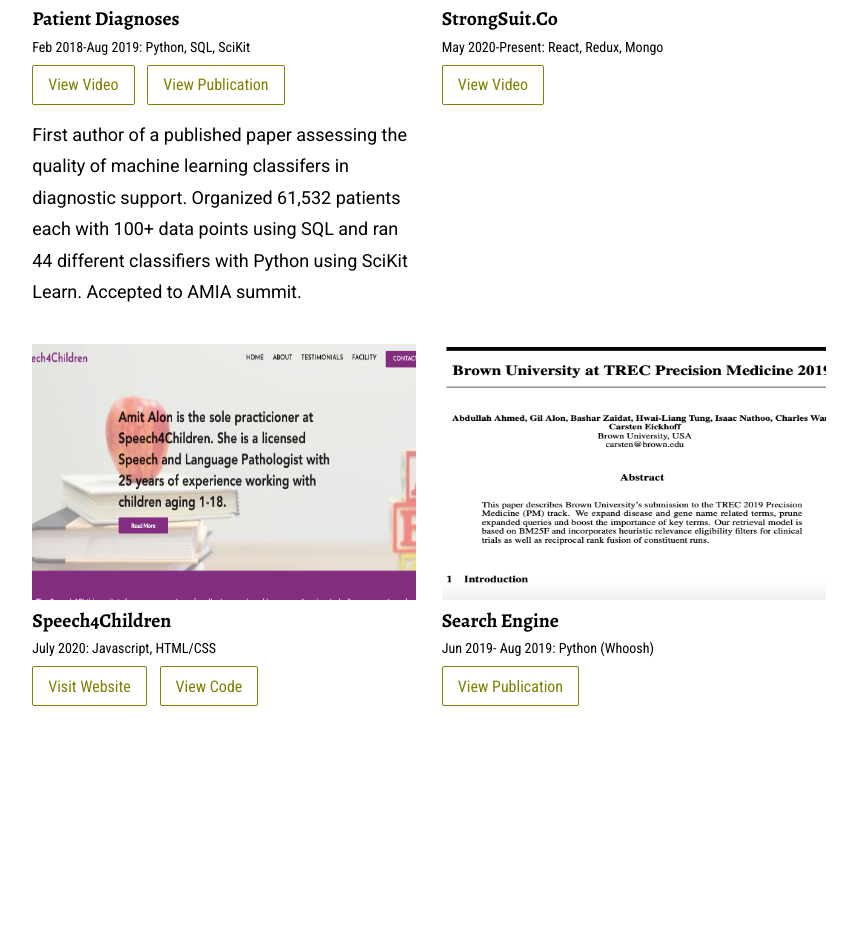
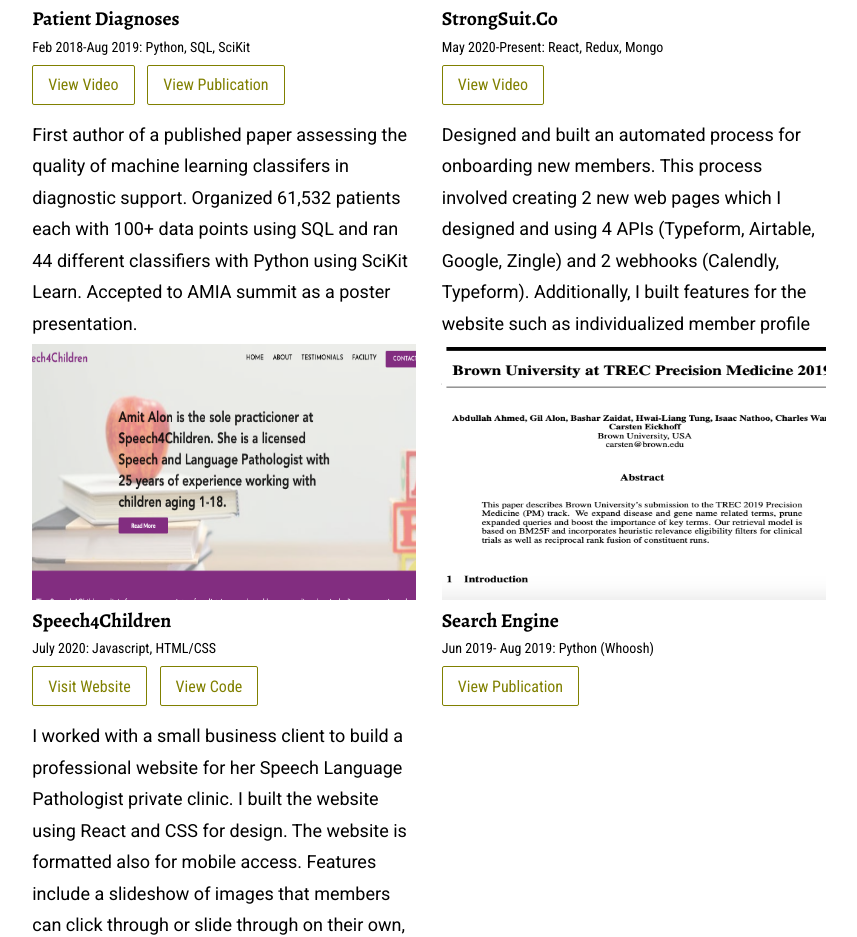
Before and after one commit to galon1/portfolio, a React (Create React App) app: page / in a window 1280 px wide. Shown: the part 1500-2437 px from the top of the page, without its empty margins (211-1068 px from the left). Built offline with nearby package versions, Linux system fonts and the light colour scheme.

Commit message:
Updates to resume and additions to project descriptions

```diff
--- a/src/components/Home.js
+++ b/src/components/Home.js
@@ -14,10 +14,10 @@
             <div className="wrapper">
                 <Navigation />
                     <h2 className="name-title">GIL <br />ALON
-                    <Tooltip title="press to see my github!" color='geekblue'>
+                    <Tooltip title="Press to see my LinkedIn!" color='geekblue'>
                     <Button type="ghost" className="avatar-icon" icon={<LinkedinOutlined className="avatar-size"/>} onClick={() => {  window.open("https://www.linkedin.com/in/gil-alon/", "_blank") }}></Button>
                     </Tooltip>
-        <Tooltip title="press to see my LinkedIn!" color='geekblue'>
+        <Tooltip title="Press to see my GitHub!" color='geekblue'>
          <Button type="ghost" size="large" className="avatar-icon" icon={<GithubOutlined className="avatar-size"/>} onClick={() => { window.open("https://github.com/galon1", "_blank")}}></Button>
          </Tooltip></h2>
          <h2 style={{ fontSize: '55px', }} >Computer Science Student: <br />Brown University </h2>
--- a/src/components/Projects.js
+++ b/src/components/Projects.js
@@ -44,7 +44,11 @@
         const projectinfo = ["Feb 2018-Aug 2019: Python, SQL, SciKit", "May 2020-Present: React, Redux, Mongo", "July 2020: Javascript, HTML/CSS", "Jun 2019- Aug 2019: Python (Whoosh)", "May 2020: Python (Bcrypt)", "Dec 2018: Java"]
         const images = [amia_paper, strongsuit, amitalon, whoosh, bcrypt, othello]
         const descriptions = [`First author of a published paper assessing the quality of machine learning classifers in diagnostic support. Organized
-            61,532 patients each with 100+ data points using SQL and ran 44 different classifiers with Python using SciKit Learn. Accepted to AMIA summit.`,]
+            61,532 patients each with 100+ data points using SQL and ran 44 different classifiers with Python using SciKit Learn. Accepted to AMIA summit as a poster presentation.`,
+            `Designed and built an automated process for onboarding new members. This process involved creating 2 new web pages which I designed and using 4 APIs (Typeform, Airtable, Google, Zingle) and 2 webhooks (Calendly, Typeform).
+            Additionally, I built features for the website such as individualized member profile pages pulling data from Airtable and organizing the data using UI/UX styling to appear clear and allowing members to bookmark posts and filter posts
+            based on date and favorite status. All the features I built were using React and CSS and involved both coding the client and server projects.`, `I worked with a small business client to build a professional website for her Speech Language Pathologist private clinic.
+            I built the website using React and CSS for design. The website is formatted also for mobile access. Features include a slideshow of images that members can click through or slide through on their own, click through testimonial quotes and an automatic email opening button.`,]
         return (
             <div className="wrapper">
                 <div className="project-container">
```
Also changed, not shown: 1 other file (tests, documents, lock files or other folders).
